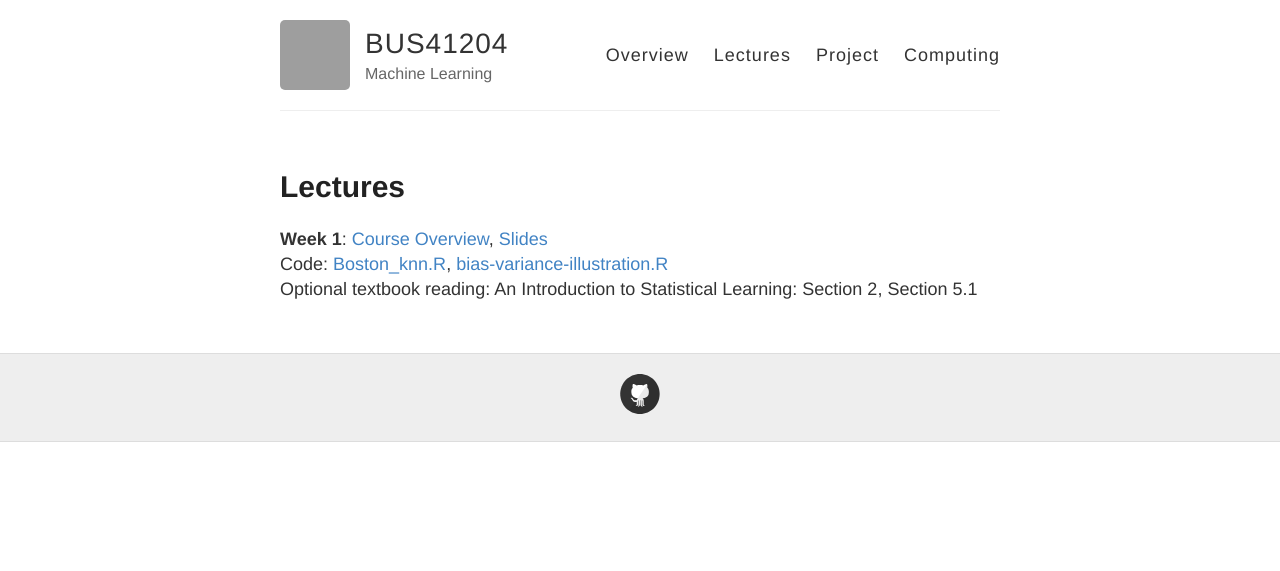
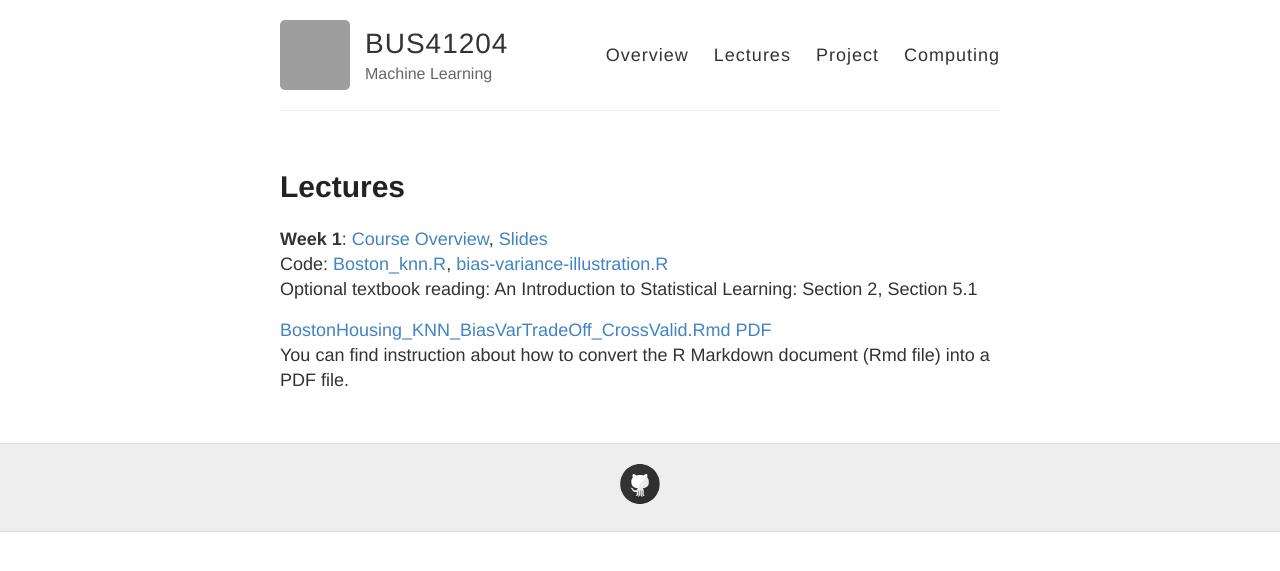
Before and after one commit to ChicagoBoothML/ML2016, a Jekyll site: the page built from lectures.md, in a window 1280 px wide. Shown: the top 571 px of the page. Built offline with Jekyll 4.4.1, drawn with Linux system fonts in a browser that asks for light colours; grey boxes are pictures that could not be loaded.

Commit message:
rmarkdown

```diff
--- a/lectures.md
+++ b/lectures.md
@@ -10,3 +10,6 @@ permalink: /lectures/
 [Slides](https://piazza.com/class_profile/get_resource/ixiudyq1m7bj0/ixmdzj7zq0u2rp)
 Code: [Boston_knn.R](https://raw.githubusercontent.com/ChicagoBoothML/ML2016/master/code/Boston_knn.R), [bias-variance-illustration.R](https://raw.githubusercontent.com/ChicagoBoothML/ML2016/master/code/bias-variance-illustration.R)
 Optional textbook reading: An Introduction to Statistical Learning: Section 2, Section 5.1
+
+[BostonHousing_KNN_BiasVarTradeOff_CrossValid.Rmd](https://raw.githubusercontent.com/ChicagoBoothML/ML2016/master/code/BostonHousing_KNN_BiasVarTradeOff_CrossValid.Rmd) [PDF](https://github.com/ChicagoBoothML/ML2016/raw/master/code/BostonHousing_KNN_BiasVarTradeOff_CrossValid.pdf)
+You can find instruction about how to convert the R Markdown document (Rmd file) into a PDF file.
```
Also changed, not shown: rmdnote.md (+2 -4 lines), tex.md (+0 -2 lines).
